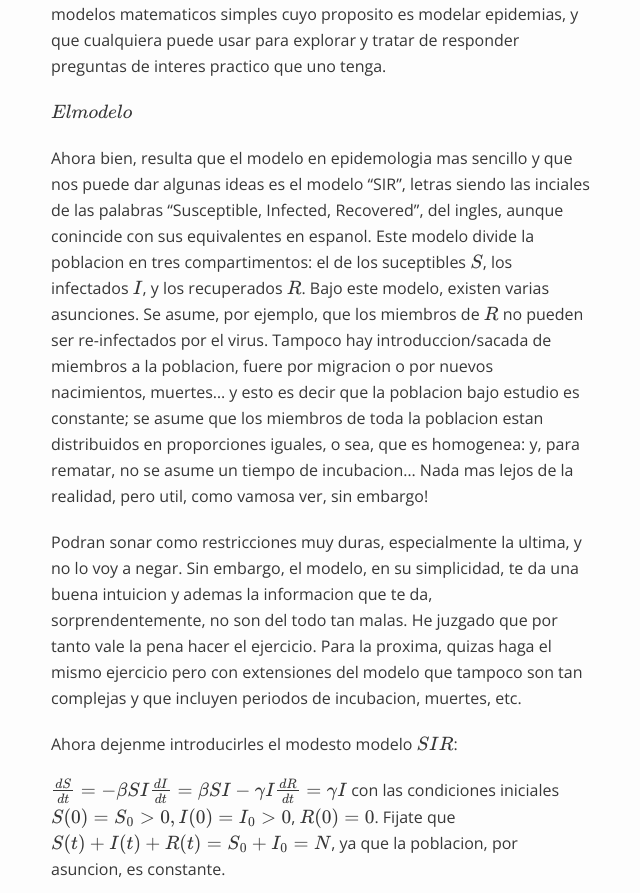
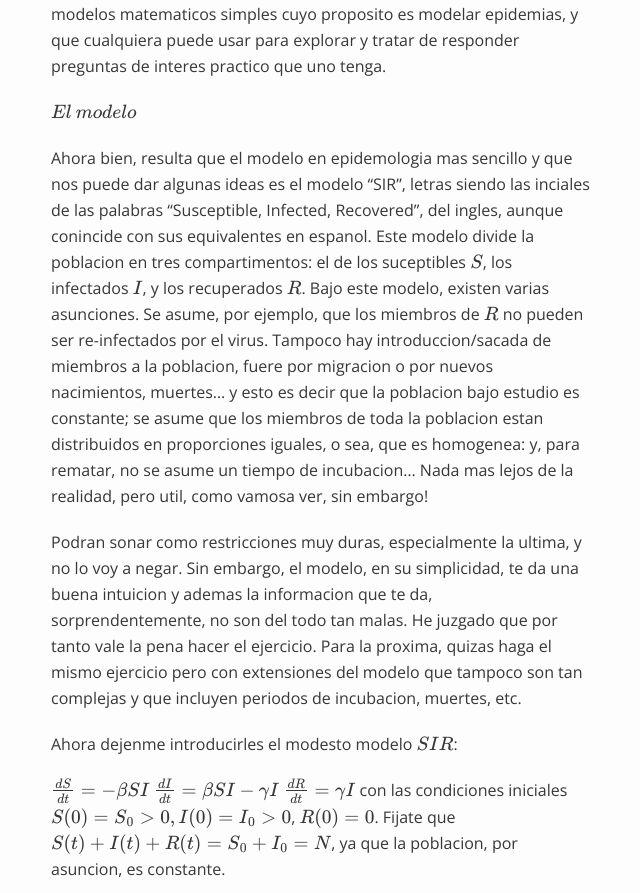
Before and after one commit to Caquita-beep/Caquita-beep.github.io, a Jekyll site: the page built from _posts/2020-03-27-Simulacion-COVID-19-Ecuador-con-modelo-SIR.md, in a window 1280 px wide and 1400 px high, scrolled down 1056 px. Shown: the part 163-1056 px from the top of the window, without its empty margins (319-959 px from the left). Built offline with Jekyll 4.4.1, drawn with Linux system fonts in a browser that asks for light colours; formulas are drawn with MathJax 3; a script that is not in the unit is left out.

```diff
--- a/_posts/2020-03-27-Simulacion-COVID-19-Ecuador-con-modelo-SIR.md
+++ b/_posts/2020-03-27-Simulacion-COVID-19-Ecuador-con-modelo-SIR.md
@@ -17,7 +17,7 @@ El coronavirus 2 del síndrome respiratorio agudo severo (SARS-CoV-2) es el caus
 
 Y esto es todo lo que dire sobre la biologia del virus, por el simple hecho que no me sirve para mis propositos con este escrito. Lo que ahora me interesa es, usando lo que sabemos hasta ahora,  poder escribir sobre respuestas a preguntas como, si nos infectaremos todos? Cuanta gente infectada tiene que haber para que haya una epidemia? Si hay epidemia, que se necesita hacer para que disminuya y desaparezca? Y mas importante aun, cuando mierda se acaba esto? Felizmente existen modelos matematicos simples cuyo proposito es modelar epidemias, y que cualquiera puede usar para explorar y tratar de responder preguntas de interes practico que uno tenga.
 
-$El modelo$
+$El$ $modelo$
 
 Ahora bien, resulta que el modelo en epidemologia mas sencillo y que nos puede dar algunas ideas es el modelo "SIR", letras siendo las inciales de las palabras "Susceptible, Infected, Recovered", del ingles, aunque conincide con sus equivalentes en espanol. Este modelo divide la poblacion en tres compartimentos: el de los suceptibles $S$, los infectados $I$, y los recuperados $R$. Bajo este modelo, existen varias asunciones. Se asume, por ejemplo, que los miembros de $R$ no pueden ser re-infectados por el virus. Tampoco hay introduccion/sacada de miembros a la poblacion, fuere por migracion o por nuevos nacimientos, muertes... y esto es decir que la poblacion bajo estudio es constante; se asume que los miembros de toda la poblacion estan distribuidos en proporciones iguales, o sea, que es homogenea: y, para rematar, no se asume un tiempo de incubacion... Nada mas lejos de la realidad, pero util, como vamosa ver, sin embargo!
 
@@ -25,11 +25,9 @@ Podran sonar como restricciones muy duras, especialmente la ultima, y no lo voy
 
 Ahora dejenme introducirles el modesto modelo $SIR$:
 
-$$
-\frac{dS}{dt} = - \beta SI \\
-\frac{dI}{dt} = \beta SI - \gamma I  \\
-\frac{dR}{dt} = \gamma I
-$$
+$$ \frac{dS}{dt} = - \beta SI  $$
+$$ \frac{dI}{dt} = \beta SI - \gamma I $$
+$$ \frac{dR}{dt} = \gamma I $$
 con las condiciones iniciales $S(0) = S_0 >0, I(0) = I_0 >0$, $R(0) = 0$. Fijate que $S(t) + I(t) +  R(t) =  S_0 + I_0 = N$, ya que la poblacion, por asuncion, es constante.
 
 Tecnicamente, esto es un sistema de ecuaciones diferenciales ordinarias no lineal. Si te suena complicado, no te lo creas. No lo es. Cada ecuacion te dice de manera cuantificada, el cambio de la
```
